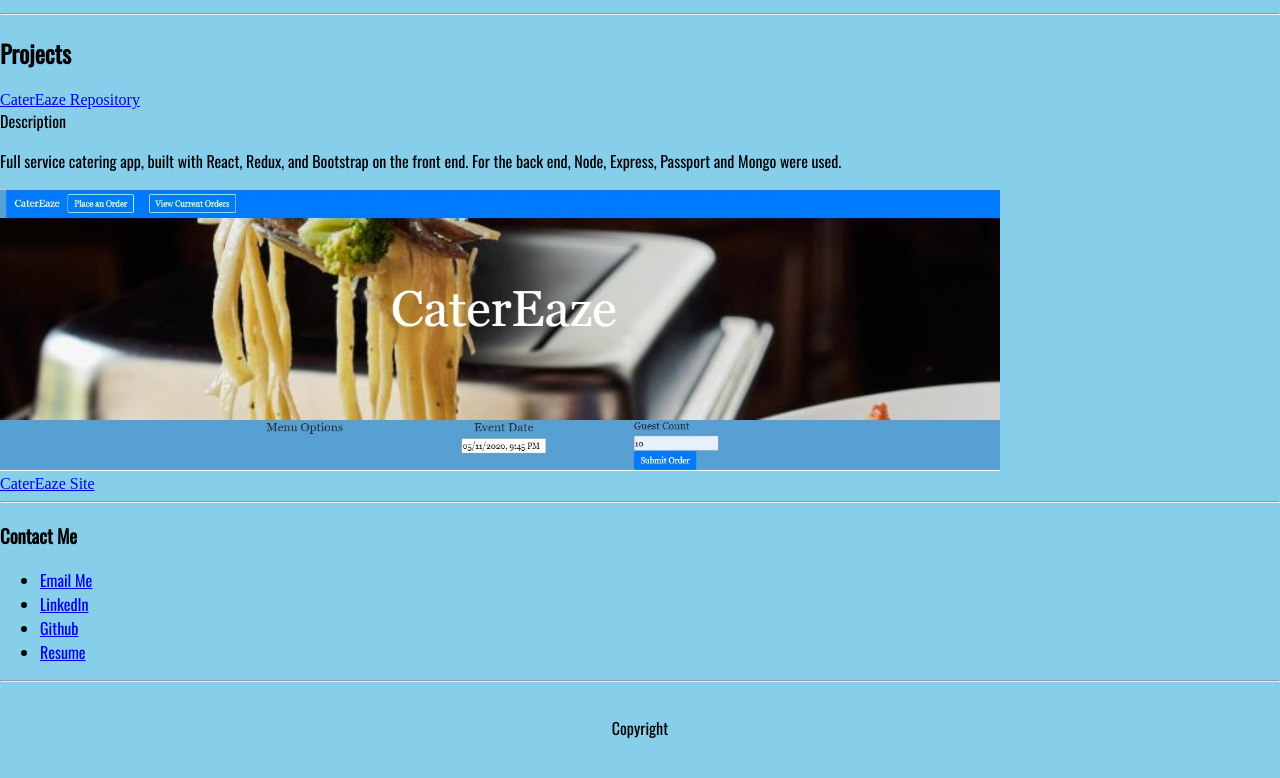
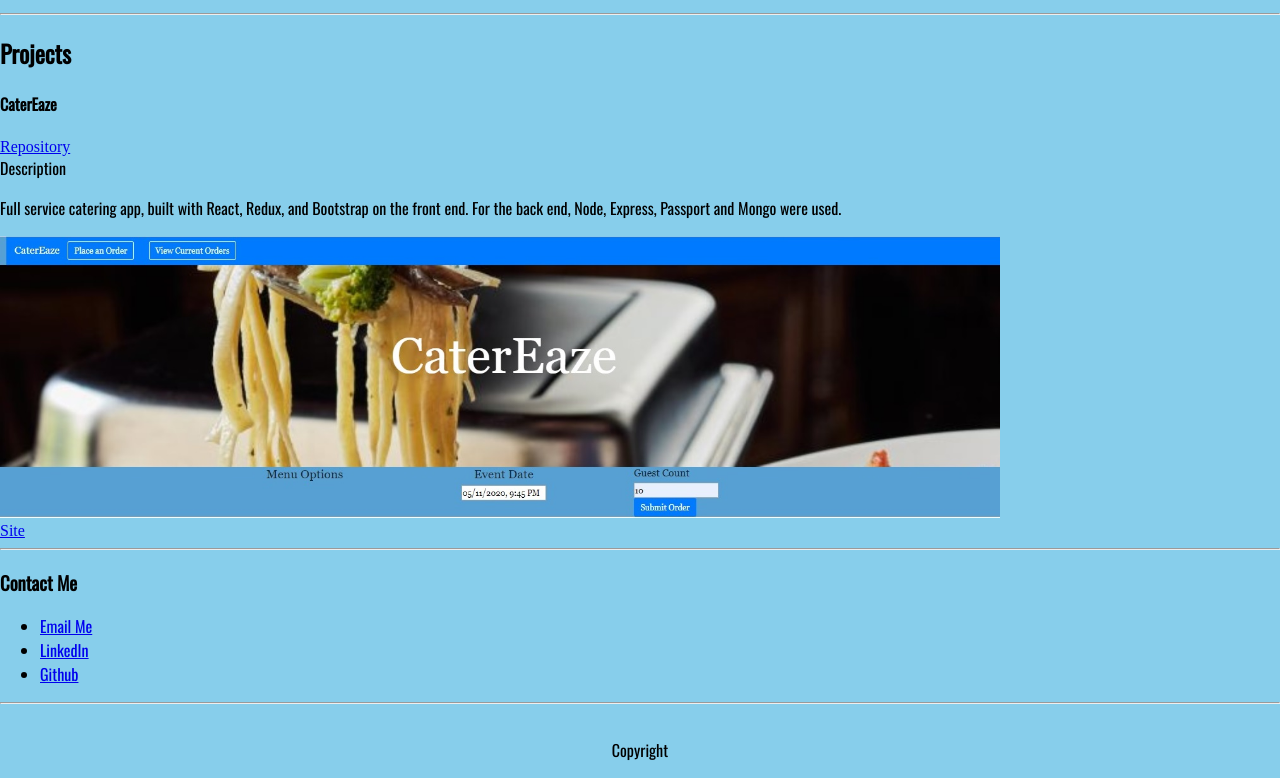
Before and after one commit to MrWhatleyUNC/MyPortfolioWebsite, a plain HTML site: page index.html in a window 1280 px wide. Shown: the part 644-1422 px from the top of the page. Before the commit the page ends 1400 px from the top, so only its background shows below. Drawn offline with nearby package versions, Linux system fonts and the light colour scheme.

Commit message:
removed resume link added headings to sections and articles

```diff
--- a/index.html
+++ b/index.html
@@ -38,7 +38,6 @@
         </article>
       </div>
         <article>
-        <section>
           <h2>Services</h2>
           <ol>
             <li>Will flesh this out later</li>
@@ -46,23 +45,22 @@
             <li>Front-end development via React/redux, backbone, bootstrap, jQuery, HTML/CSS</li>
             <li>Back-end deveolopment via Node/Express, SQL, Passport, Mongo, and SQL databases</li>
           </ol>
-        </section>
         </article>
 <!-- projects w/links -->
+      <hr>
       <article>
-        <hr>
         <h2>Projects</h2>
           <section>
-            <a href= 'https://github.com/MrWhatleyUNC/CaterEaze'>CaterEaze Repository</a>
+            <h4>CaterEaze</h4>
+            <a href= 'https://github.com/MrWhatleyUNC/CaterEaze'>Repository</a>
             <div>Description</div>
             <p>
               Full service catering app, built with React, Redux, and Bootstrap on the front end. For the back end, Node, Express, Passport and Mongo were used.
             </p>
-            <img src= 'images/Catereaze.jpg'>
+            <img src= 'images/Catereaze.jpg' alt="Pasta on a fork">
             <br>
-            <a href="https://mrwhatleyunc.github.io/CaterEaze/">CaterEaze Site</a>
+            <a href="https://mrwhatleyunc.github.io/CaterEaze/">Site</a>
           </section>
-
       </article>
 
 <!-- contact section w/ links to github, linkedin and to download resume -->
@@ -73,7 +71,8 @@
             <li><a href="mailto:chris.whatley87@gmail.com">Email Me</a></li>
             <li><a href= 'https://www.linkedin.com/in/christopher-whatley/'>LinkedIn</a></li>
             <li><a href='https://www.github.com/MrWhatleyUNC'>Github</a></li>
-            <li><a href= 'files/Resume 1-29-20.doc'>Resume</a></li>
+
+            <!-- <li><a href= 'files/Resume 1-29-20.doc'>Resume</a></li> -->
           </ul>
       </article>
 
--- a/style.css
+++ b/style.css
@@ -35,7 +35,7 @@ footer {
     color: rgb(179, 15, 15);
 }
 /* Type */
-h1, h2, h3, p, li, div {
+h1, h2, h3, h4, p, li, div {
     font-family: 'Oswald';
 }
 
```
Lines whose indentation alone changed are shown as unchanged.
